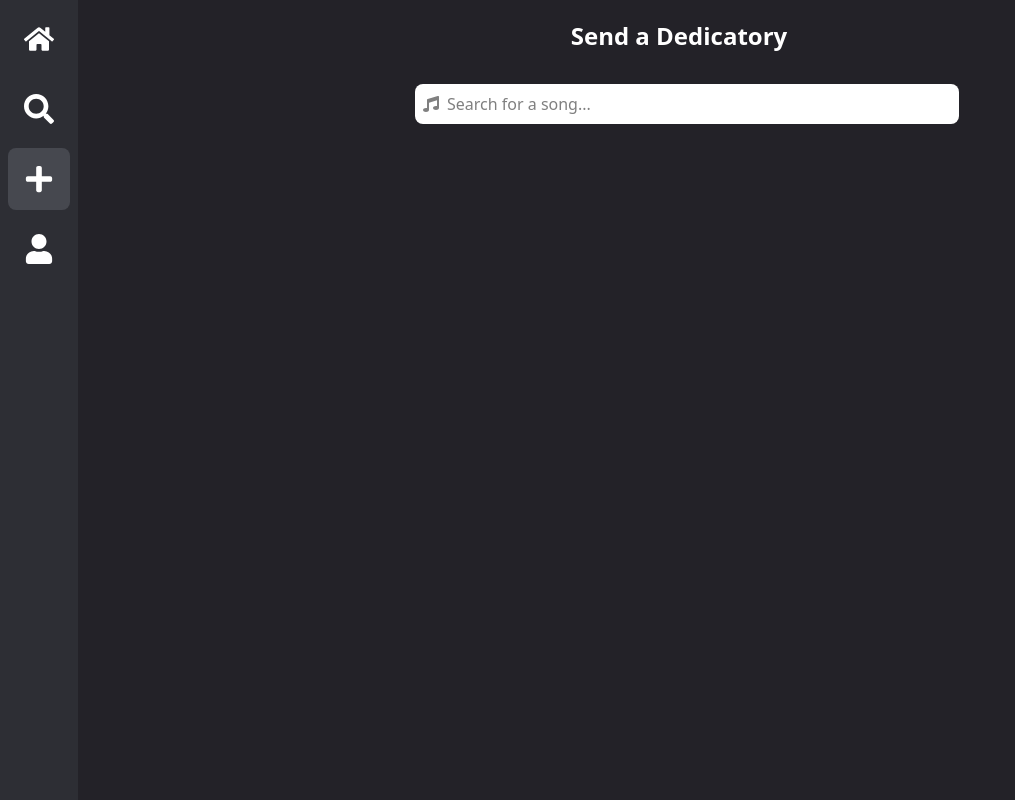
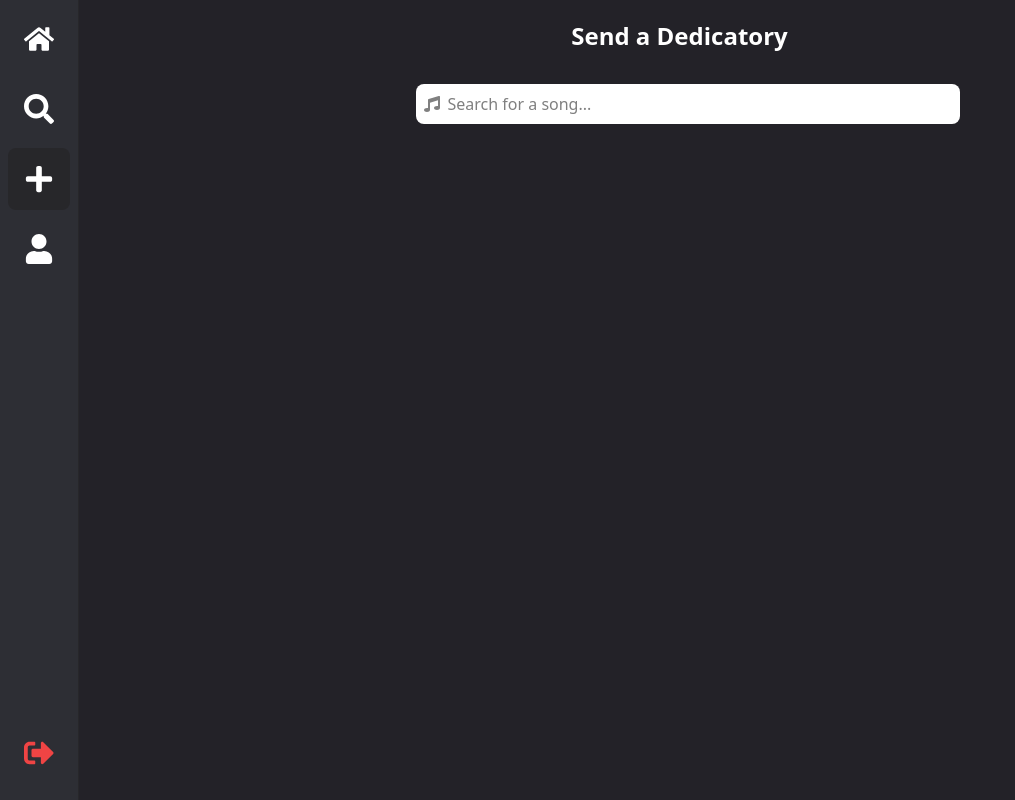
Before and after one commit to vinniemoth/songs-for-no-one, a React (Vite) app in the folder songs_to_no_one/: page /post in a window 1280 px wide. Shown: the whole page, without its empty margins (0-1015 px from the left). Built offline with nearby package versions, Linux system fonts and the light colour scheme; sample sign-in values are in the browser's storage.

Commit message:
FEAT: Created Context for authentication and protected routes

```diff
--- a/songs_to_no_one/src/components/NavigationBar.tsx
+++ b/songs_to_no_one/src/components/NavigationBar.tsx
@@ -1,5 +1,6 @@
-import { FaHome, FaPlus, FaSearch, FaUser } from "react-icons/fa";
+import { FaHome, FaPlus, FaSearch, FaSignOutAlt, FaUser } from "react-icons/fa";
 import { useNavigate } from "react-router";
+import { useAuth } from "../contexts/AuthContext";
 
 interface NavigationBarProps {
   active: string;
@@ -7,32 +8,54 @@ interface NavigationBarProps {
 
 export default function NavigationBar(props: NavigationBarProps) {
   const navigate = useNavigate();
+  const { token, logout } = useAuth();
+
+  const handleLogout = () => {
+    logout();
+    navigate("/signup");
+  };
+
   return (
-    <nav className="sticky top-0 flex-col justify-center items-center h-screen w-fit">
+    <nav className="sticky top-0 flex flex-col h-screen w-fit bg-black border-r border-zinc-800">
+      <div className="flex flex-col gap-2 p-2">
         <div
-        className={`flex justify-center p-4 m-2 hover:cursor-pointer ${props.active === "home" ? "active rounded-lg" : ""} hover:bg-zinc-800 rounded-lg`}
+          className={`flex justify-center p-4 hover:cursor-pointer ${props.active === "home" ? "bg-zinc-800 rounded-lg" : ""} hover:bg-zinc-800 rounded-lg`}
           onClick={() => navigate("/")}
         >
           <FaHome size={30} color={"white"} />
         </div>
+
         <div
-        className={`flex justify-center p-4 m-2 hover:cursor-pointer ${props.active === "search" ? "active rounded-lg" : ""} hover:bg-zinc-800 rounded-lg`}
+          className={`flex justify-center p-4 hover:cursor-pointer ${props.active === "search" ? "bg-zinc-800 rounded-lg" : ""} hover:bg-zinc-800 rounded-lg`}
           onClick={() => navigate("/search")}
         >
           <FaSearch size={30} color={"white"} />
         </div>
+
         <div
-        className={`flex justify-center p-4 m-2 hover:cursor-pointer ${props.active === "post" ? "active rounded-lg" : ""} hover:bg-zinc-800 rounded-lg`}
+          className={`flex justify-center p-4 hover:cursor-pointer ${props.active === "post" ? "bg-zinc-800 rounded-lg" : ""} hover:bg-zinc-800 rounded-lg`}
           onClick={() => navigate("/post")}
         >
           <FaPlus size={30} color={"white"} />
         </div>
+
         <div
-        className={`flex justify-center p-4 m-2 hover:cursor-pointer ${props.active === "user" ? "active rounded-lg" : ""} hover:bg-zinc-800 rounded-lg`}
+          className={`flex justify-center p-4 hover:cursor-pointer ${props.active === "user" ? "bg-zinc-800 rounded-lg" : ""} hover:bg-zinc-800 rounded-lg`}
           onClick={() => navigate("/signup")}
         >
           <FaUser size={30} color={"white"} />
         </div>
+      </div>
+
+      {token && (
+        <div
+          className="flex justify-center p-4 m-2 hover:cursor-pointer hover:bg-red-900/20 rounded-lg mt-auto mb-4"
+          onClick={handleLogout}
+          title="Sair"
+        >
+          <FaSignOutAlt size={30} color={"#ef4444"} />
+        </div>
+      )}
     </nav>
   );
 }
--- /dev/null
+++ b/songs_to_no_one/src/contexts/AuthContext.tsx
@@ -0,0 +1,54 @@
+import {
+  createContext,
+  useContext,
+  useEffect,
+  useState,
+  type ReactNode,
+} from "react";
+
+interface AuthContextType {
+  token: string | null;
+  login: (token: string) => void;
+  logout: () => void;
+  loading: boolean;
+}
+
+const AuthContext = createContext<AuthContextType | undefined>(undefined);
+
+export function AuthProvider({ children }: { children: ReactNode }) {
+  const [token, setToken] = useState<string | null>(null);
+  const [loading, setLoading] = useState<boolean>(true);
+
+  useEffect(() => {
+    const savedToken = localStorage.getItem("token");
+
+    if (savedToken) {
+      setToken(savedToken);
+    }
+    setLoading(false);
+  }, []);
+
+  const login = (token: string) => {
+    localStorage.setItem("token", token);
+    setToken(token);
+  };
+
+  const logout = () => {
+    localStorage.removeItem("token");
+    setToken(null);
+  };
+
+  return (
+    <AuthContext.Provider value={{ token, login, logout, loading }}>
+      {!loading ? children : <div>Loading session...</div>}
+    </AuthContext.Provider>
+  );
+}
+
+export const useAuth = () => {
+  const context = useContext(AuthContext);
+  if (!context) {
+    throw new Error("useAuth must be used within a AuthProvider");
+  }
+  return context;
+};
--- /dev/null
+++ b/songs_to_no_one/src/pages/ProtectedRoute.tsx
@@ -0,0 +1,12 @@
+import { Navigate, Outlet } from "react-router";
+import { useAuth } from "../contexts/AuthContext";
+
+export const ProtectedRoute = () => {
+  const { token, loading } = useAuth();
+
+  if (loading) {
+    return <div>Loading...</div>;
+  }
+
+  return token ? <Outlet /> : <Navigate to="/signup" replace />;
+};
--- a/songs_to_no_one/src/pages/SignupPage.tsx
+++ b/songs_to_no_one/src/pages/SignupPage.tsx
@@ -5,6 +5,7 @@ import { authenticationService } from "../services/authService";
 import showNotification from "../utils/notify";
 import Toast from "../components/Toast";
 import { useNavigate } from "react-router";
+import { useAuth } from "../contexts/AuthContext";
 
 export default function SignupPage() {
   const [mode, setMode] = useState("signup");
@@ -12,6 +13,8 @@ export default function SignupPage() {
   const [email, setEmail] = useState("");
   const [password, setPassword] = useState("");
   const [confirmPassword, setConfirmPassword] = useState("");
+
+  const { login } = useAuth();
 
   const navigate = useNavigate();
 
@@ -26,9 +29,8 @@ export default function SignupPage() {
         );
         showNotification("Account Created!", "success");
         return;
-      } catch (err) {
-        console.error(err);
-        showNotification("Error creating account", "error");
+      } catch (error) {
+        showNotification(`${error}`, "error");
         return;
       }
     }
@@ -40,13 +42,13 @@ export default function SignupPage() {
     e.preventDefault();
     try {
       const data = await authenticationService.login(email, password);
-      localStorage.setItem("token", data.token);
+      login(data.token);
       showNotification("Logged in!", "success");
       navigate("/");
       return data;
     } catch (error: any) {
       console.error(error);
-      showNotification(error.message, "error");
+      showNotification(error, "error");
       return;
     }
   };
--- a/songs_to_no_one/src/services/authService.ts
+++ b/songs_to_no_one/src/services/authService.ts
@@ -30,10 +30,9 @@ export const authenticationService = {
       }),
     });
 
-    console.log(await response.json());
     if (!response.ok) {
       const ErrorData = await response.json();
-      throw new Error(ErrorData.message);
+      throw new Error(ErrorData);
     }
     return response.json;
   },
```
Also changed, not shown: songs_to_no_one/src/main.tsx (+14 -5 lines), 2 other files (tests, documents, lock files or other folders). Lines whose indentation alone changed are shown as unchanged.
